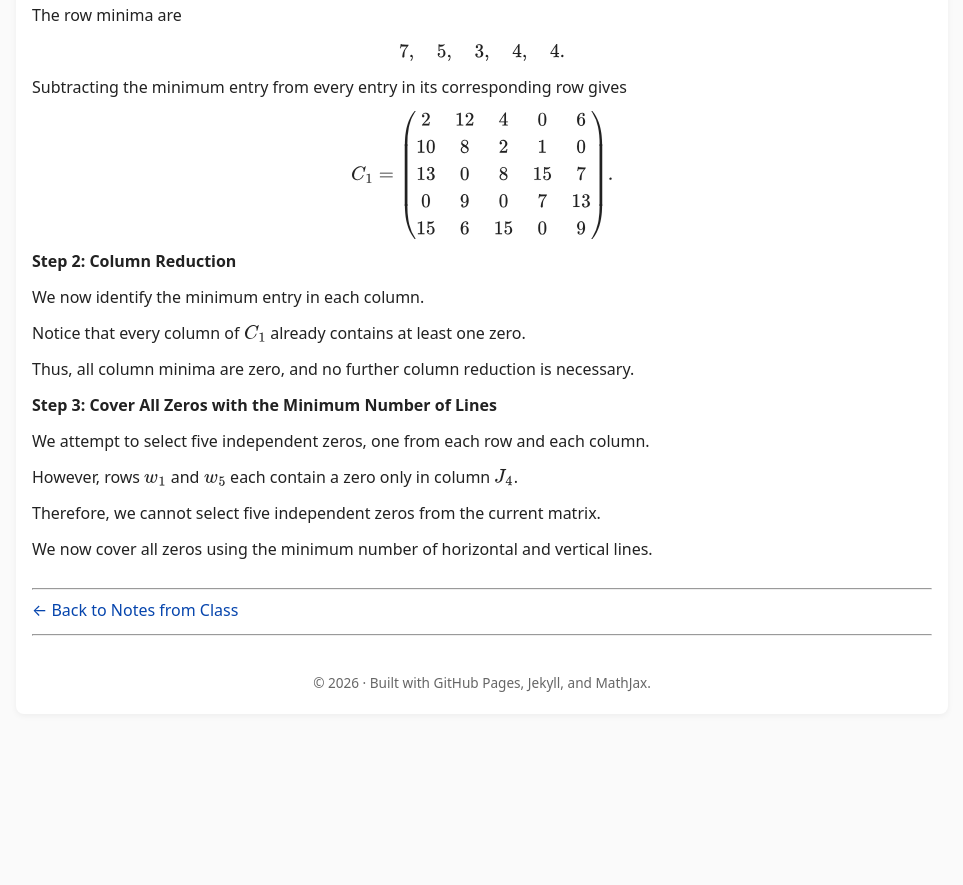
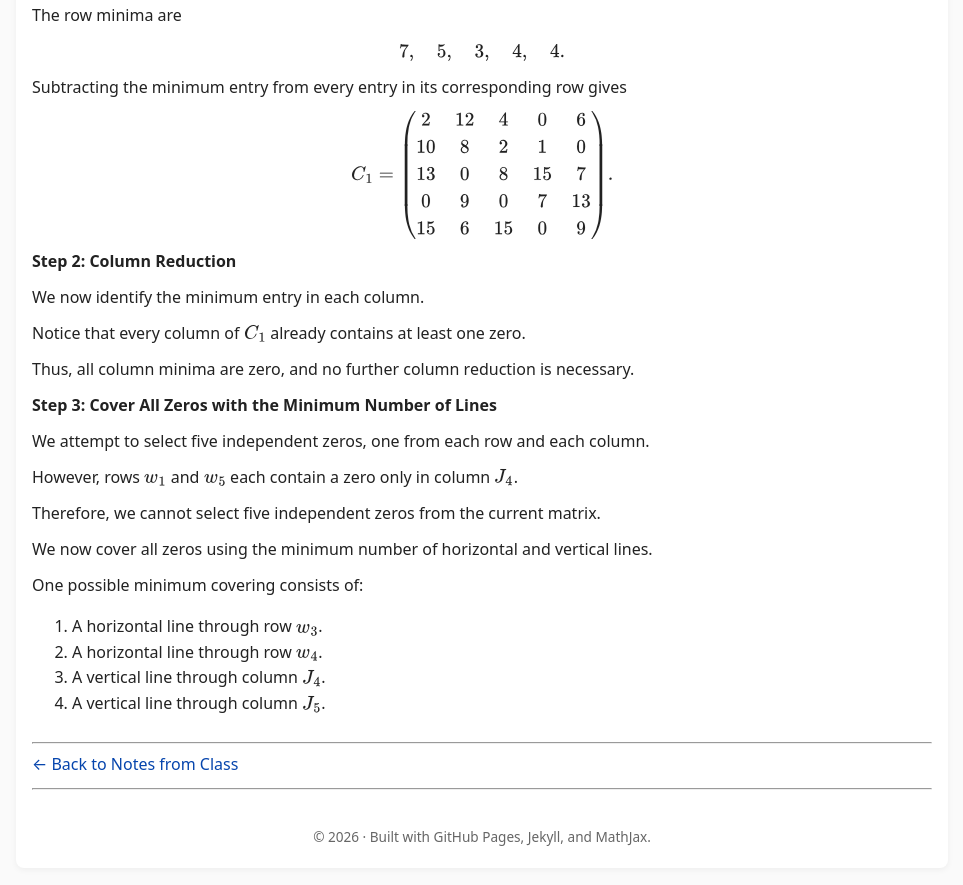
Before and after one commit to SaleemKamaludin/SaleemKamaludin.github.io, a Jekyll site: the page built from courses/math-2276/notes-from-class/supplementary-lecture-6/index.md, in a window 1280 px wide and 900 px high, scrolled down 7148 px. Shown: the top 885 px of the window, without its empty margins (158-1121 px from the left). Built offline with Jekyll 4.4.1, drawn with Linux system fonts in a browser that asks for light colours; before the commit the page ends 7894 px from its top, so only the background shows below that.

Commit message:
Add minimum covering lines to Step 3 of Example 1.3

```diff
--- a/courses/math-2276/notes-from-class/supplementary-lecture-6/index.md
+++ b/courses/math-2276/notes-from-class/supplementary-lecture-6/index.md
@@ -1153,6 +1153,32 @@ C_1=
       </p>
 
     </div>
+
+    <div id="example-hungarian-five-by-five-step-3-minimum-covering-lines">
+
+      <p>
+        One possible minimum covering consists of:
+      </p>
+
+      <ol>
+        <li>
+          A horizontal line through row \(w_3\).
+        </li>
+
+        <li>
+          A horizontal line through row \(w_4\).
+        </li>
+
+        <li>
+          A vertical line through column \(J_4\).
+        </li>
+
+        <li>
+          A vertical line through column \(J_5\).
+        </li>
+      </ol>
+
+    </div>
 </div>
 </div>
 
```
